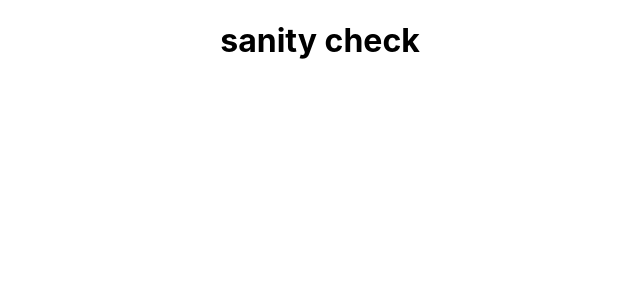
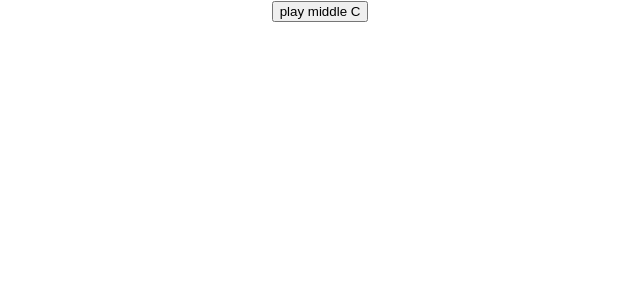
Before and after one commit to Blake-D/melody-generator, a React (Create React App) app: page / in a window 1280 px wide. Shown: the top 300 px of the page, without its empty margins (320-960 px from the left). Built offline with nearby package versions, Linux system fonts and the light colour scheme.

Commit message:
playC tested and working

```diff
--- a/src/App.js
+++ b/src/App.js
@@ -10,7 +10,7 @@ function App() {
     playing: false
   }
 
-  const audioContext = new AudioContext()
+  var audioContext = new AudioContext()
 
   window.onload = function(){
     playC = function(){
@@ -26,11 +26,15 @@ function App() {
         oscC.playing = true
       }
     }
+
+    document.getElementById('playC').addEventListener('click', () => {
+      playC()
+    })
   }
 
   return (
     <div className="App">
-      <h1>sanity check</h1>
+      <button id="playC">play middle C</button>
     </div>
   )
 }
```
